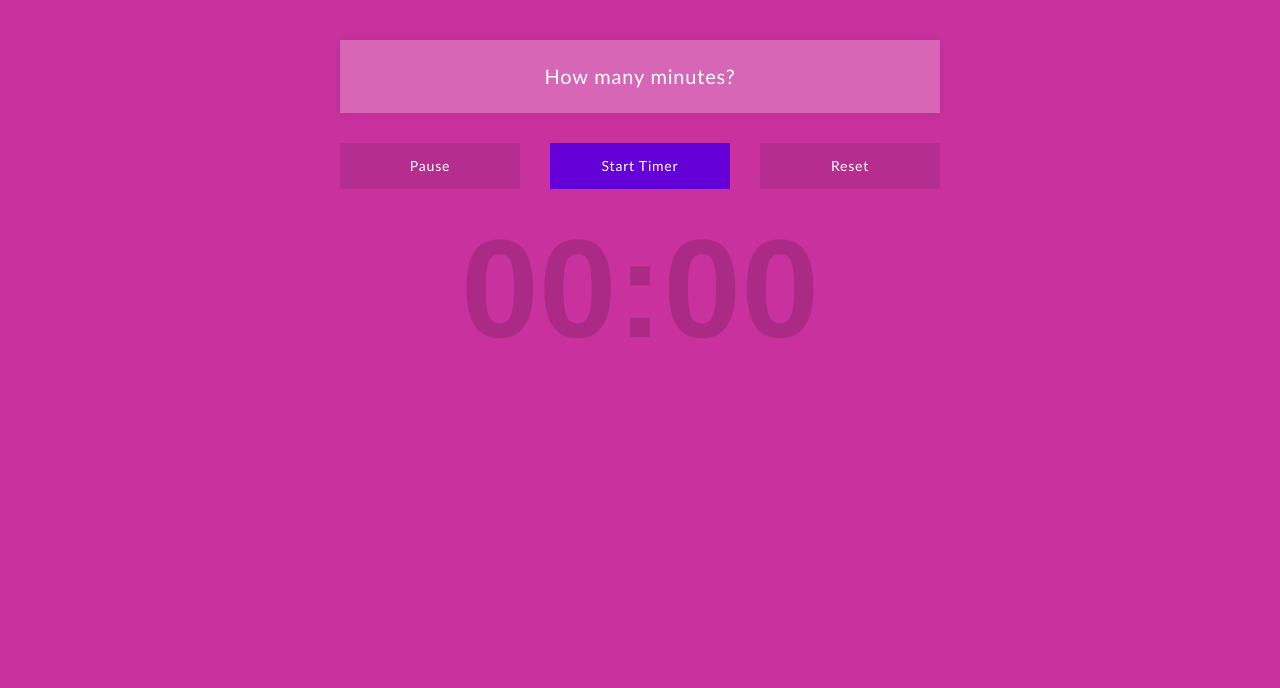
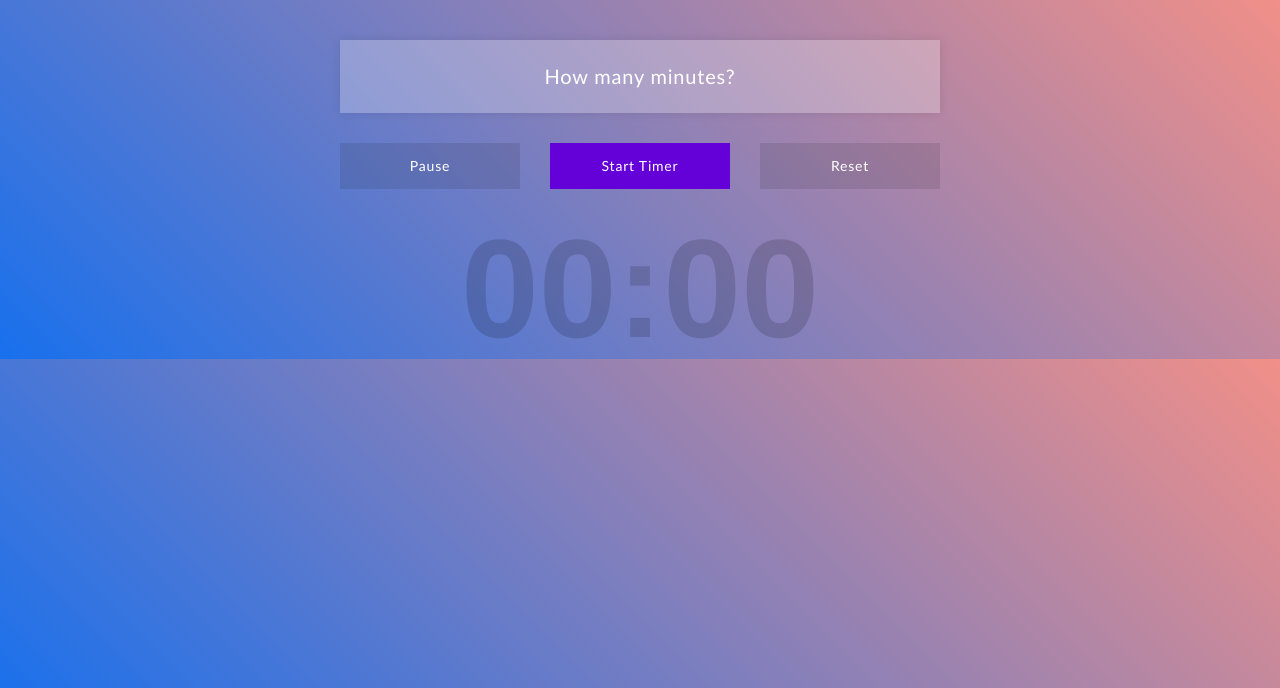
Before and after one commit to Jokuchh/WorkTimer, a plain HTML site: page index.html in a window 1280 px wide. Shown: the top 688 px of the page. Drawn offline with nearby package versions, Linux system fonts and the light colour scheme.

Commit message:
Update style.css

```diff
--- a/style.css
+++ b/style.css
@@ -7,7 +7,8 @@ body {
 }
 
 body {
-  background: #C9329E url("/img/noise.png");
+ /*background: #C9329E url("/img/noise.png");*/
+  background: linear-gradient(45deg, #1870ed 0, #f18f88 100%);
   padding-top: 40px;
 }
 
```
